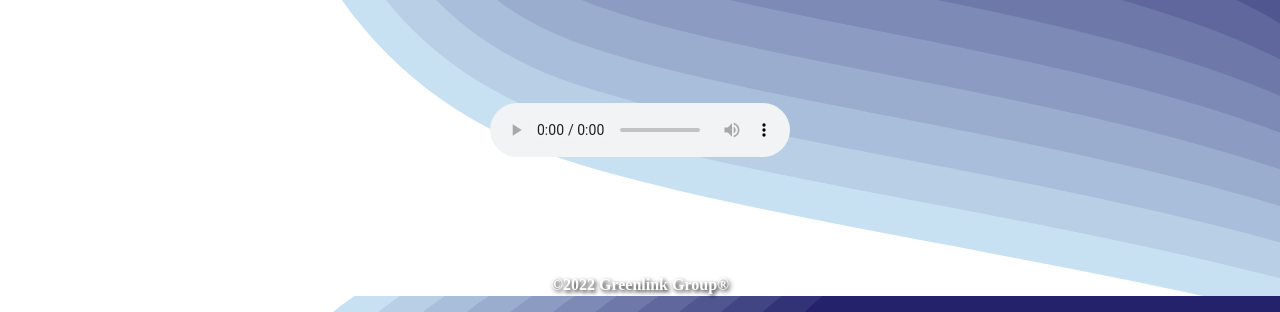
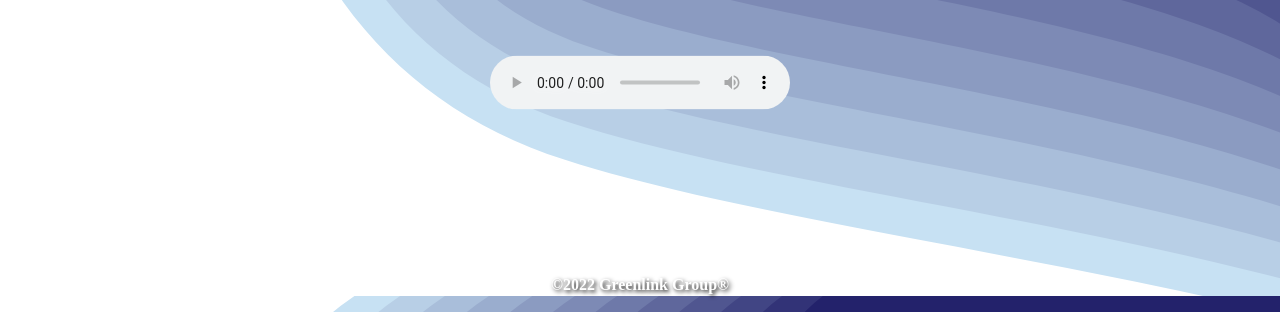
Before and after one commit to diony462/LajasFM, a plain HTML site: page index.html in a window 1280 px wide. Shown: the part 504-816 px from the top of the page. Drawn offline with nearby package versions, Linux system fonts and the light colour scheme.

Commit message:
Player ajustado

```diff
--- a/index.html
+++ b/index.html
@@ -15,7 +15,6 @@
     <meta name="apple-mobile-web-app-capable" content="yes">
     <title>Lajas FM</title>
     <link rel="icon" href="img/logo.png">
-<!-- <link rel="icon" href="https://res.cloudinary.com/dwx2okz1w/image/upload/v1589495716/icono_b6hwpz.png">-->
     <link rel="stylesheet" type="text/css" href="style.css" />
     <script src=
     "https://ajax.googleapis.com/ajax/libs/jquery/3.3.1/jquery.min.js">
@@ -23,27 +22,21 @@
 </head>
 
 <body>
-    <div class="content-wrapper">
+    <!--<div class="content-wrapper"> -->
         <div class="content-area">
             <div class="logo">
-                <!--  <img src="https://res.cloudinary.com/dwx2okz1w/image/upload/v1589495717/logo_er4d06.png" alt="Logo"> -->
                 <img src="img/logo.png" alt="Logo">
             </div>
+            <div id="all" class="player">
+                <audio autoplay="autoplay" controls="controls" controlslist="play volume" preload="auto" src="https://streams.radiomast.io/2d5a5f2e-608b-4db3-ba38-c44bf15d928e"></audio>
+        </div>
 
-           <div id="all" class="player">
-
-                <!-- <iframe id="frame"
-                    src="https://streams.radiomast.io/station/f2ba1fb2-71fa-4ceb-bf3b-fe5a2121b45a/player/widget?t=dark&s=2d5a5f2e-608b-4db3-ba38-c44bf15d928e"
-                    width="95%" height="100%" scrolling="no" frameBorder="0" allow="autoplay"></iframe>-->
-                    <audio autoplay="autoplay" controls="controls" controlslist="play volume" preload="auto" src="https://streams.radiomast.io/2d5a5f2e-608b-4db3-ba38-c44bf15d928e"></audio>
-            </div>
         </div>
+   <!-- </div> -->
         <footer>
             <h4 class="copyright">&copy;2022 Greenlink Group&reg;</h4>
         </footer>
 
-
-    </div>
     <div id="bottom"></div>
     <script>
         function bottom() {
--- a/style.css
+++ b/style.css
@@ -14,8 +14,6 @@ html {
 }
 
 body {
-    /*background-image: url(https://res.cloudinary.com/dwx2okz1w/image/upload/v1589495717/background_nm7beo.jpg);*/
-    /*background-image: url("img/background.jpg");*/
     background-color: #ffffff;
     background-image: url("img/cool-background.svg");
     background-position: center center;
@@ -50,7 +48,7 @@ img {
     text-align: center;
 }
 
-.content-area {
+.content-area .logo {
     width: 100%;
     display: flex;
     justify-content: center;
@@ -58,7 +56,15 @@ img {
     flex-wrap: wrap;
     height: 100%;
     min-height: 100vh;
+
 }
+.content-area .player {
+    position: absolute;
+    top: 75%;
+    left: 75%;
+    transform: translate(-75%, -75%);
+}
+
 
 .content-wrapper {
     min-height: 100vh;
```
